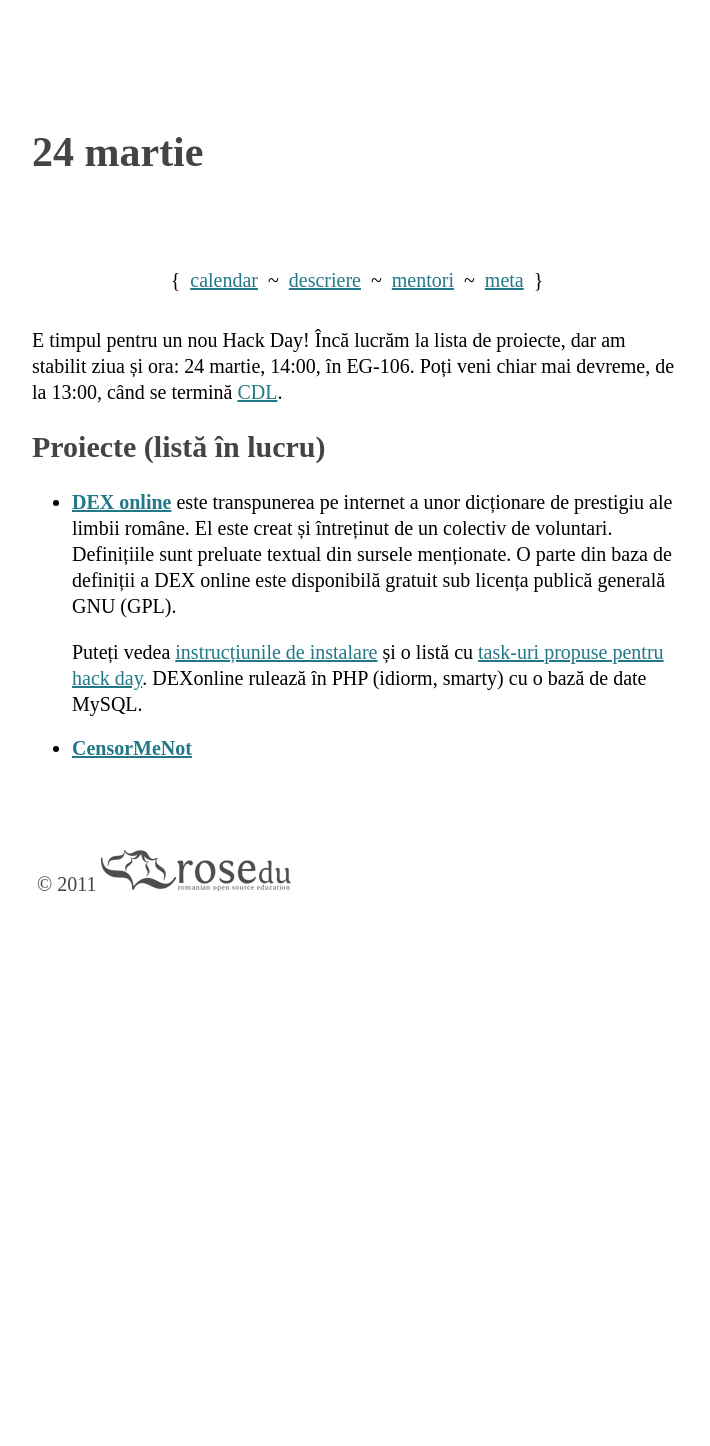
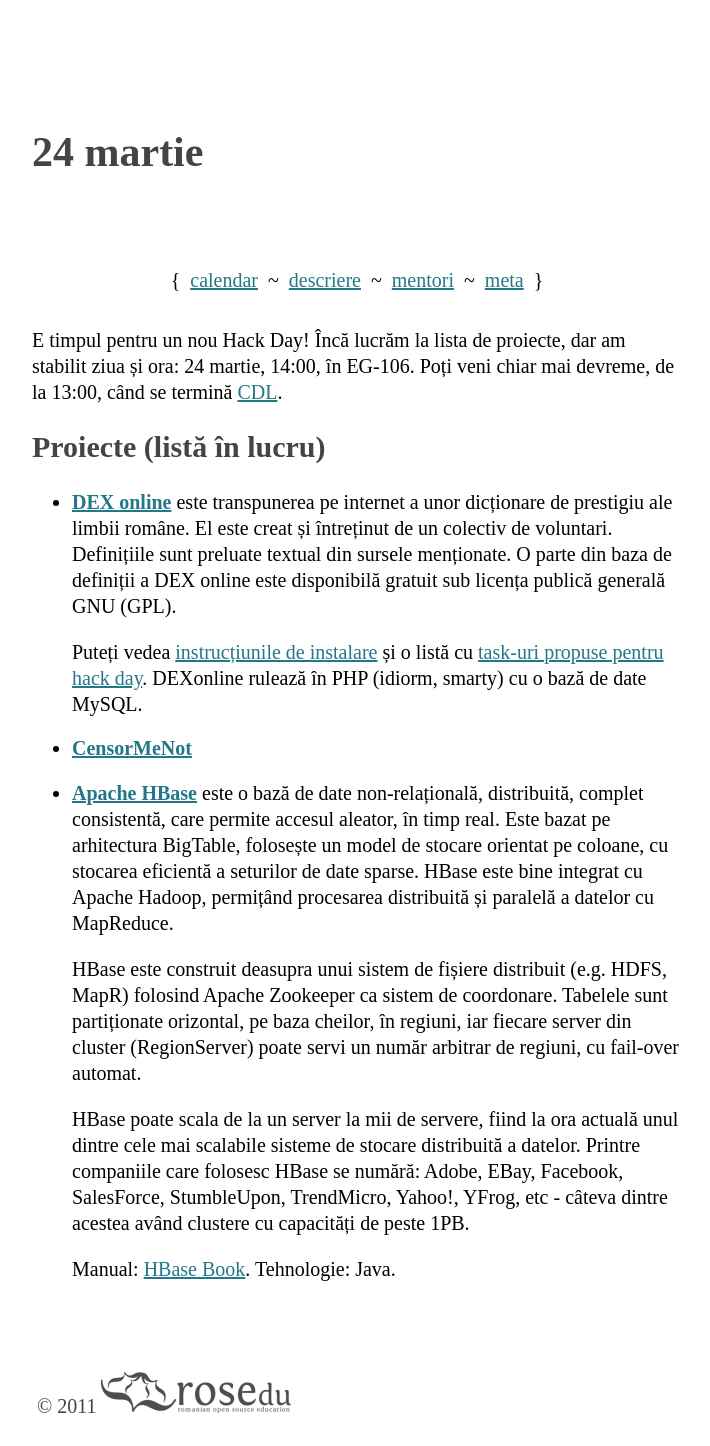
Before and after one commit to rosedu/hackday, a Jekyll site: the page built from _posts/2012-03-24-al-cincilea.markdown, in a window 1280 px wide. Shown: the whole page, without its empty margins (283-993 px from the left). Built offline with Jekyll 4.4.1, drawn with Linux system fonts in a browser that asks for light colours; before the commit the page ends 924 px from its top, so only the background shows below that.

Commit message:
hbase project for hack day 5

```diff
--- a/_posts/2012-03-24-al-cincilea.markdown
+++ b/_posts/2012-03-24-al-cincilea.markdown
@@ -28,3 +28,28 @@
 * **[CensorMeNot][]**
 
 [censormenot]: https://github.com/dserban/censormenot
+
+
+* **[Apache HBase][hbase]** este o bază de date non-relațională,
+  distribuită, complet consistentă, care permite accesul aleator, în
+  timp real. Este bazat pe arhitectura BigTable, folosește un model de
+  stocare orientat pe coloane, cu stocarea eficientă a seturilor de date
+  sparse. HBase este bine integrat cu Apache Hadoop, permițând
+  procesarea distribuită și paralelă a datelor cu MapReduce.
+
+  HBase este construit deasupra unui sistem de fișiere distribuit (e.g.
+  HDFS, MapR) folosind Apache Zookeeper ca sistem de coordonare.
+  Tabelele sunt partiționate orizontal, pe baza cheilor, în regiuni, iar
+  fiecare server din cluster (RegionServer) poate servi un număr
+  arbitrar de regiuni, cu fail-over automat.
+
+  HBase poate scala de la un server la mii de servere, fiind la ora
+  actuală unul dintre cele mai scalabile sisteme de stocare distribuită
+  a datelor. Printre companiile care folosesc HBase se numără: Adobe,
+  EBay, Facebook, SalesForce, StumbleUpon, TrendMicro, Yahoo!, YFrog,
+  etc - câteva dintre acestea având clustere cu capacități de peste 1PB.
+
+  Manual: [HBase Book][]. Tehnologie: Java.
+
+[hbase]: http://hbase.apache.org/
+[hbase book]: http://hbase.apache.org/book/book.html
```
